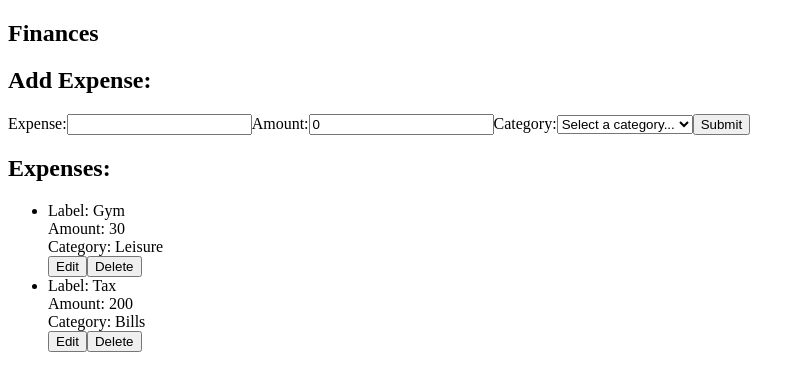
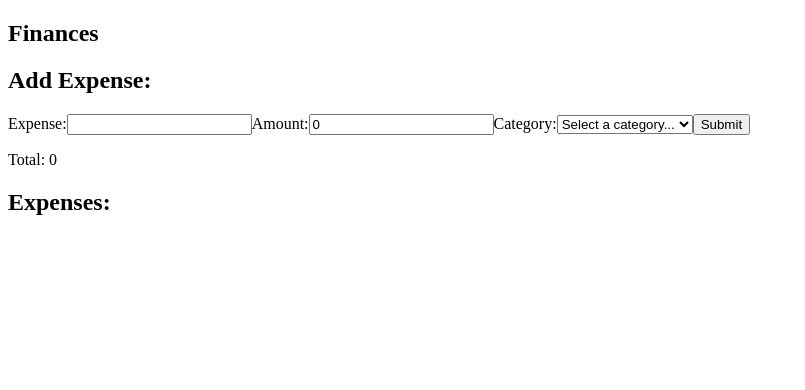
Before and after one commit to louis-young/finance-management-tool, a React (Create React App) app: page / in a window 1280 px wide. Shown: the top 390 px of the page, without its empty margins (0-805 px from the left). Built offline with nearby package versions, Linux system fonts and the light colour scheme.

Commit message:
Add total expense count

```diff
--- a/src/App.tsx
+++ b/src/App.tsx
@@ -1,14 +1,14 @@
 import { useReducer } from "react";
+import { getStoredExpenses } from "./utilities/localStorage";
 import { AddExpenseForm } from "./components/AddExpenseForm";
 import { ExpenseActionType } from "./types";
+import { ExpenseList } from "./components/ExpenseList";
 import type { ExpensesActions } from "./types";
 import type { Expense } from "./types/expense";
-import { ExpenseList } from "./components/ExpenseList";
+import { useLocalStorage } from "./hooks/useLocalStorage";
+import { calculateTotalExpenses } from "./utilities/calculateTotalExpenses";
 
-const initialExpenses = [
-  { label: "Gym", amount: 30, category: "Leisure", id: "0" },
-  { label: "Tax", amount: 200, category: "Bills", id: "1" },
-];
+const initialExpenses: Expense[] = [];
 
 const reducer = (expenses: Expense[], action: ExpensesActions) => {
   switch (action.type) {
@@ -31,8 +31,24 @@ const reducer = (expenses: Expense[], action: ExpensesActions) => {
   }
 };
 
+const initialiser = () => {
+  const expenses = getStoredExpenses();
+
+  if (!expenses) {
+    return initialExpenses;
+  }
+
+  return JSON.parse(expenses);
+};
+
 export const App = () => {
-  const [expenses, dispatch] = useReducer(reducer, initialExpenses);
+  const [expenses, dispatch] = useReducer(
+    reducer,
+    initialExpenses,
+    initialiser
+  );
+
+  useLocalStorage(expenses);
 
   const addExpense = (expenseToAdd: Expense) => {
     dispatch({ type: ExpenseActionType.Add, expenseToAdd });
@@ -46,11 +62,15 @@ export const App = () => {
     dispatch({ type: ExpenseActionType.Delete, expenseToDeleteId });
   };
 
+  const totalExpenses = calculateTotalExpenses(expenses);
+
   return (
     <section>
       <h1>Finances</h1>
 
       <AddExpenseForm addExpense={addExpense} />
+
+      <p>Total: {totalExpenses}</p>
 
       <ExpenseList
         expenses={expenses}
--- /dev/null
+++ b/src/utilities/calculateTotalExpenses/index.ts
@@ -0,0 +1,9 @@
+import type { Expense } from "../../types/expense";
+
+export const calculateTotalExpenses = (expenses: Expense[]) => {
+  const expenseAmounts = expenses.map((expense) => expense.amount);
+
+  const totalExpenses = expenseAmounts.reduce((a, b) => a + b, 0);
+
+  return totalExpenses;
+};
```
